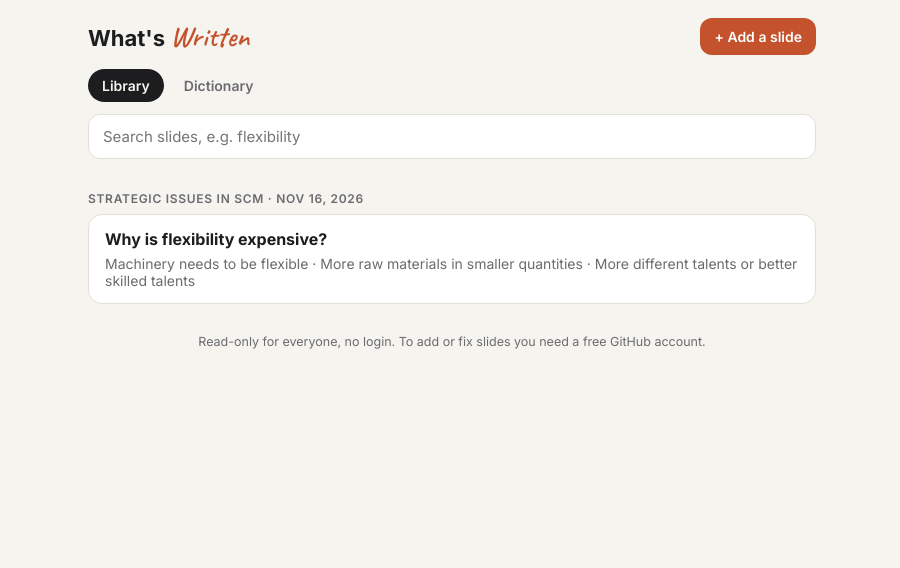
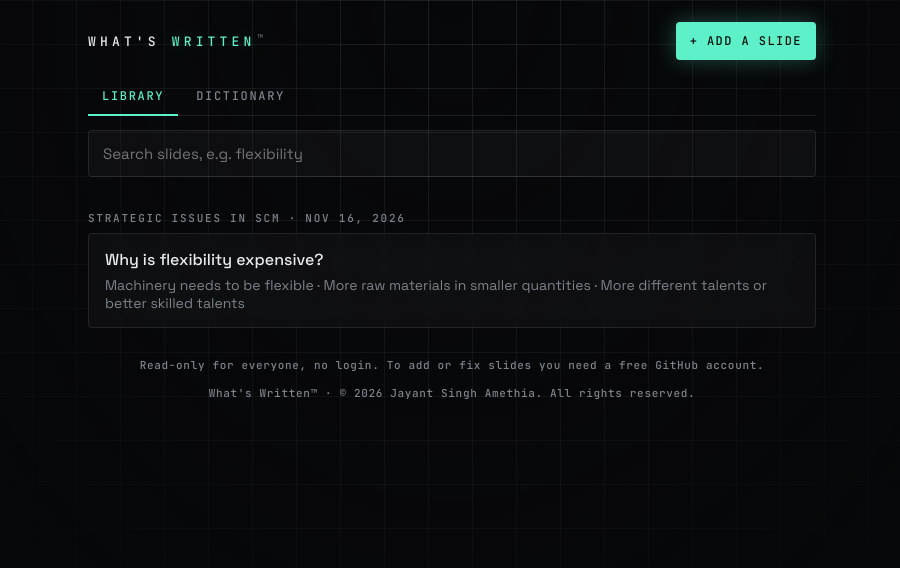
Before and after one commit to S1NC0DE/whats-written-library, a plain HTML site: page index.html in a window 1280 px wide. Shown: the whole page, without its empty margins (188-1088 px from the left). Drawn offline with Linux system fonts and the light colour scheme.

Commit message:
Futuristic dark theme, trademark and copyright notice
Co-Authored-By: Claude Opus 5.5 <noreply@anthropic.com>
Claude-Session: https://claude.ai/code/session_011EnzS3fUrT5VLvKz9Cv8uN

```diff
--- a/index.html
+++ b/index.html
@@ -5,48 +5,54 @@
 <meta name="viewport" content="width=device-width, initial-scale=1">
 <title>What's Written · Class Library</title>
 <link rel="preconnect" href="https://fonts.googleapis.com">
-<link href="https://fonts.googleapis.com/css2?family=Inter:wght@400;600;700&family=Caveat:wght@600&display=swap" rel="stylesheet">
+<link href="https://fonts.googleapis.com/css2?family=Space+Grotesk:wght@400;500;700&family=JetBrains+Mono:wght@500&display=swap" rel="stylesheet">
 <style>
-  :root{ --bg:#f6f4ef; --card:#fff; --ink:#1d1d1f; --muted:#6b6b70; --line:#e3dfd6; --accent:#c4532d; --soft:#f1ece2; }
-  @media (prefers-color-scheme: dark){ :root{ --bg:#141414; --card:#1e1e1f; --ink:#f1f1f1; --muted:#a0a0a6; --line:#2e2e30; --accent:#e2764f; --soft:#26221f; } }
+  :root{ --bg:#07080a; --card:rgba(255,255,255,.03); --ink:#e8eaed; --muted:#7d838c; --line:rgba(255,255,255,.09); --accent:#5ef0c8; --glow:rgba(94,240,200,.3); --soft:rgba(255,255,255,.05); color-scheme:dark; }
   *{box-sizing:border-box;margin:0}
-  body{font-family:Inter,system-ui,sans-serif;background:var(--bg);color:var(--ink);-webkit-font-smoothing:antialiased}
-  .wrap{max-width:760px;margin:0 auto;padding:18px 16px 60px}
-  header{display:flex;align-items:center;justify-content:space-between;gap:12px;margin-bottom:14px}
-  h1{font-size:22px;font-weight:700} h1 span{font-family:Caveat,cursive;color:var(--accent);font-size:29px;font-weight:600}
+  body{font-family:"Space Grotesk",system-ui,sans-serif;background:var(--bg);color:var(--ink);-webkit-font-smoothing:antialiased;min-height:100vh;
+    background-image:linear-gradient(var(--line) 1px,transparent 1px),linear-gradient(90deg,var(--line) 1px,transparent 1px);background-size:44px 44px}
+  body::before{content:"";position:fixed;inset:0;pointer-events:none;background:radial-gradient(ellipse at 50% 0%,transparent 0,var(--bg) 70%);z-index:0}
+  .wrap{position:relative;z-index:1;max-width:760px;margin:0 auto;padding:22px 16px 60px}
+  .mono{font-family:"JetBrains Mono",ui-monospace,monospace;letter-spacing:.14em;text-transform:uppercase}
+  header{display:flex;align-items:center;justify-content:space-between;gap:12px;margin-bottom:18px}
+  h1{font:500 13px "JetBrains Mono",ui-monospace,monospace;letter-spacing:.32em;text-transform:uppercase}
+  h1 span{color:var(--accent);text-shadow:0 0 18px var(--glow)}
   a{color:var(--accent)}
-  .btn{display:inline-flex;align-items:center;gap:8px;padding:10px 14px;border-radius:12px;font:600 14px Inter,sans-serif;text-decoration:none;border:0;cursor:pointer}
-  .btn.primary{background:var(--accent);color:#fff}
-  .btn.ghost{background:transparent;color:var(--ink);border:1px solid var(--line)}
-  nav{display:flex;gap:6px;margin-bottom:12px}
-  nav a{padding:8px 14px;border-radius:999px;text-decoration:none;color:var(--muted);font-weight:600;font-size:14px}
-  nav a.on{background:var(--ink);color:var(--bg)}
-  input[type=search]{width:100%;padding:12px 14px;border-radius:12px;border:1px solid var(--line);background:var(--card);color:var(--ink);font:15px Inter,sans-serif;margin-bottom:14px}
-  .group{margin:18px 0 8px;font-size:12px;letter-spacing:.06em;text-transform:uppercase;color:var(--muted);font-weight:600}
-  .card{background:var(--card);border:1px solid var(--line);border-radius:14px;padding:14px 16px;margin-bottom:10px}
-  a.card{display:block;text-decoration:none;color:inherit}
+  .btn{display:inline-flex;align-items:center;gap:8px;padding:11px 14px;border-radius:4px;font:500 12px "JetBrains Mono",ui-monospace,monospace;letter-spacing:.12em;text-transform:uppercase;text-decoration:none;border:0;cursor:pointer}
+  .btn.primary{background:var(--accent);color:#04110d;box-shadow:0 0 22px var(--glow)}
+  .btn.ghost{background:var(--card);color:var(--ink);border:1px solid var(--line)}
+  .btn.ghost:hover{border-color:var(--accent);color:var(--accent)}
+  nav{display:flex;gap:4px;margin-bottom:14px;border-bottom:1px solid var(--line)}
+  nav a{padding:10px 14px;text-decoration:none;color:var(--muted);font:500 12px "JetBrains Mono",ui-monospace,monospace;letter-spacing:.14em;text-transform:uppercase;border-bottom:2px solid transparent;margin-bottom:-1px}
+  nav a.on{color:var(--accent);border-bottom-color:var(--accent)}
+  input[type=search]{width:100%;padding:13px 14px;border-radius:4px;border:1px solid var(--line);background:var(--card);color:var(--ink);font:15px "Space Grotesk",sans-serif;margin-bottom:14px;outline:none}
+  input[type=search]:focus{border-color:var(--accent);box-shadow:0 0 0 3px rgba(94,240,200,.12)}
+  .group{margin:20px 0 8px;font:500 11px "JetBrains Mono",ui-monospace,monospace;letter-spacing:.16em;text-transform:uppercase;color:var(--muted)}
+  .card{background:var(--card);border:1px solid var(--line);border-radius:4px;padding:15px 16px;margin-bottom:10px;backdrop-filter:blur(6px)}
+  a.card{display:block;text-decoration:none;color:inherit;transition:border-color .15s}
   a.card:hover{border-color:var(--accent)}
-  .card h3{font-size:16px;margin-bottom:4px}
-  .meta{font-size:12.5px;color:var(--muted)}
+  .card h3{font-size:16px;font-weight:500;margin-bottom:4px}
+  .meta{font:500 11px "JetBrains Mono",ui-monospace,monospace;letter-spacing:.08em;color:var(--muted)}
   .snip{font-size:14px;color:var(--muted);margin-top:6px;overflow:hidden;display:-webkit-box;-webkit-line-clamp:2;-webkit-box-orient:vertical}
-  .note h2{font-size:22px;margin:4px 0 6px}
-  .note img{width:100%;border-radius:12px;margin:12px 0;display:block;background:var(--soft)}
-  .note ul{padding-left:22px;margin:10px 0} .note li{margin:6px 0;line-height:1.5} .note p{margin:8px 0;line-height:1.55}
+  .note h2{font-size:24px;font-weight:700;margin:6px 0 6px;letter-spacing:-.01em}
+  .note img{width:100%;border-radius:4px;margin:12px 0;display:block;border:1px solid var(--line)}
+  .note ul{padding-left:22px;margin:10px 0} .note li{margin:7px 0;line-height:1.55} .note li::marker{color:var(--accent)} .note p{margin:8px 0;line-height:1.55}
   .note ul ul{margin:4px 0}
-  .unsure{background:#fff3cd;color:#7a5a00;border-radius:4px;padding:0 3px}
-  @media (prefers-color-scheme: dark){ .unsure{background:#4a3b0d;color:#ffd979} }
-  .row{display:flex;gap:8px;flex-wrap:wrap;margin-top:14px}
+  .unsure{background:rgba(255,196,64,.15);color:#ffc440;border-radius:3px;padding:0 4px}
+  .row{display:flex;gap:8px;flex-wrap:wrap;margin-top:16px}
   .empty{color:var(--muted);text-align:center;padding:40px 0}
-  table{width:100%;border-collapse:collapse;font-size:14px} td,th{text-align:left;padding:8px 6px;border-bottom:1px solid var(--line)} th{color:var(--muted);font-weight:600;font-size:12px;text-transform:uppercase;letter-spacing:.05em}
-  .chips{display:flex;flex-wrap:wrap;gap:6px} .chip{background:var(--soft);border-radius:999px;padding:5px 10px;font-size:13px}
+  table{width:100%;border-collapse:collapse;font-size:14px} td,th{text-align:left;padding:9px 6px;border-bottom:1px solid var(--line)} th{color:var(--muted);font:500 11px "JetBrains Mono",ui-monospace,monospace;letter-spacing:.12em;text-transform:uppercase}
+  td:nth-child(2){color:var(--accent)}
+  .chips{display:flex;flex-wrap:wrap;gap:6px} .chip{border:1px solid var(--line);border-radius:3px;padding:5px 9px;font-size:13px;color:var(--ink)}
+  h1 sup{font-size:9px;letter-spacing:0;margin-left:2px;color:var(--muted)}
   .hidden{display:none!important}
-  footer{margin-top:30px;font-size:12.5px;color:var(--muted);text-align:center}
+  footer{margin-top:30px;font:500 11px "JetBrains Mono",ui-monospace,monospace;letter-spacing:.06em;color:var(--muted);text-align:center}
 </style>
 </head>
 <body>
 <div class="wrap">
   <header>
-    <h1>What's <span>Written</span></h1>
+    <h1>What's <span>Written</span><sup>™</sup></h1>
     <a class="btn primary" id="addBtn" href="#" target="_blank" rel="noopener">+ Add a slide</a>
   </header>
   <nav><a href="#" id="tabLib">Library</a><a href="#dictionary" id="tabDict">Dictionary</a></nav>
@@ -71,7 +77,7 @@
     </div>
   </section>
 
-  <footer>Read-only for everyone, no login. To add or fix slides you need a free GitHub account.</footer>
+  <footer>Read-only for everyone, no login. To add or fix slides you need a free GitHub account.<br><br>What's Written™ · © 2026 Jayant Singh Amethia. All rights reserved.</footer>
 </div>
 
 <script>
```
Also changed, not shown: test/shot-dictionary.png (added), test/shot-library.png (added), test/shot-slide.png (added), 2 other files.
